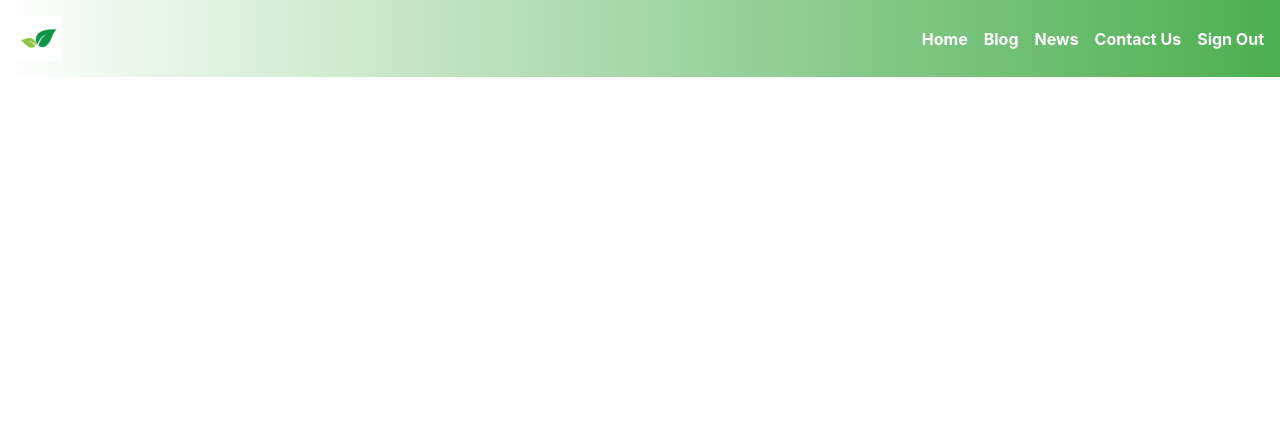
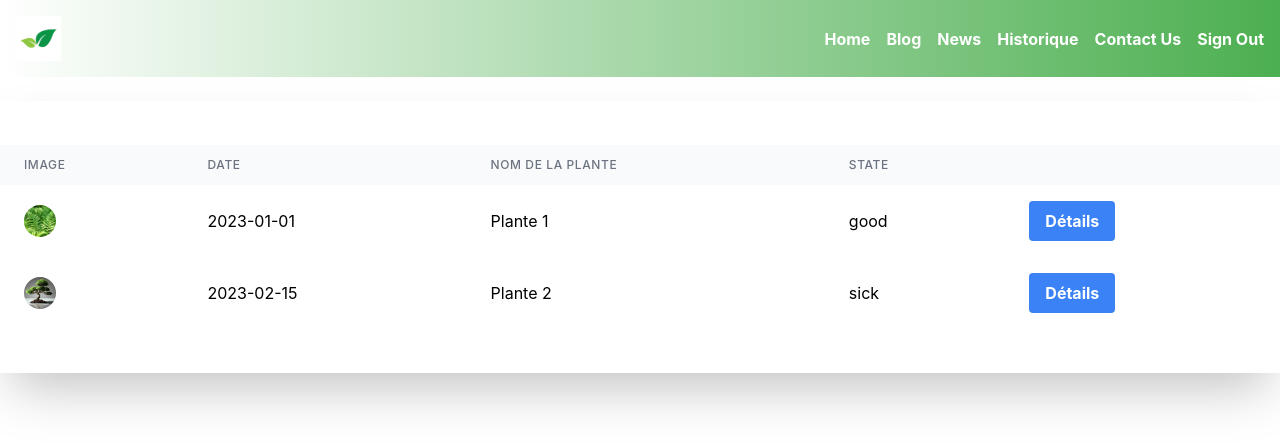
Before and after one commit to Nouhaed-daoui/PFS_AI, a React (Create React App) app: page /History in a window 1280 px wide. Shown: the top 446 px of the page. Built offline with nearby package versions, Linux system fonts and the light colour scheme.

Commit message:
Ajout du composant d'historique

```diff
--- a/src/App.js
+++ b/src/App.js
@@ -14,7 +14,7 @@ import { newsData } from './data/newsData';
 import GetDiagnostic from './components/GetDiagnostic';
 import Result from './components/Result';
 import ContactUsPage from './components/ContactUS';
-
+import History from './components/History';
 
 const App = () => {
 
@@ -42,6 +42,7 @@ const App = () => {
         <Route path="/result" element={<Result />} />
         <Route path="/contact" element={<ContactUsPage />} />
         <Route path="/news/post/:id" element={<NewsDetails newsData={newsData} />} />
+        <Route path="/History" element={<History />} />
       </Routes>
 
     </Router>
--- a/src/components/HeaderHome.js
+++ b/src/components/HeaderHome.js
@@ -58,6 +58,9 @@ const HeaderHome = () => {
         <Link to="/news" style={linkStyle}>
           News
         </Link>
+        <Link to="/History" style={linkStyle}>
+          Historique
+        </Link>
         <Link to="/Contact" style={linkStyle}>
           Contact Us
         </Link>
--- /dev/null
+++ b/src/components/History.js
@@ -0,0 +1,57 @@
+import React from 'react';
+
+
+import  '../styles/tailwind.css';
+
+import FersSain from '../images/fernssain.jpeg';
+
+import TulipomaniaSain from '../images/tulipomaniasain.jpeg';
+
+import BonsaiSain from '../images/bonsaisain.jpeg';
+
+
+
+
+
+const History = () => {
+  const historyData = [
+    { id: 1, imageUrl:FersSain , date: '2023-01-01', plantName: 'Plante 1',state:'good'},
+    { id: 2, imageUrl: BonsaiSain, date: '2023-02-15', plantName: 'Plante 2',state: 'sick'},
+  ];
+
+
+
+    return (
+
+      <div className="bg-white shadow-2xl overflow-hidden self-stretch relative flex min-h-[12px] w-full items-stretch mt-6 py-11 max-md:max-w-full">
+      <table className="min-w-full">
+        <thead>
+          <tr>
+            <th className="px-6 py-3 bg-gray-50 text-left text-xs leading-4 font-medium text-gray-500 uppercase tracking-wider">Image</th>
+            <th className="px-6 py-3 bg-gray-50 text-left text-xs leading-4 font-medium text-gray-500 uppercase tracking-wider">Date</th>
+            <th className="px-6 py-3 bg-gray-50 text-left text-xs leading-4 font-medium text-gray-500 uppercase tracking-wider">Nom de la plante</th>
+            <th className="px-6 py-3 bg-gray-50 text-left text-xs leading-4 font-medium text-gray-500 uppercase tracking-wider">State</th>
+            <th className="px-6 py-3 bg-gray-50"></th>
+          </tr>
+        </thead>
+        <tbody>
+          {historyData.map(item => (
+            <tr key={item.id}>
+              <td className="px-6 py-4 whitespace-no-wrap">
+                <img src={item.imageUrl} alt={`Image de ${item.plantName}`} className="h-8 w-8 object-cover rounded-full" />
+              </td>
+              <td className="px-6 py-4 whitespace-no-wrap">{item.date}</td>
+              <td className="px-6 py-4 whitespace-no-wrap">{item.plantName}</td>
+              <td className="px-6 py-4 whitespace-no-wrap">{item.state}</td>
+              <td className="px-6 py-4 whitespace-no-wrap">
+                <button className="bg-blue-500 hover:bg-blue-700 text-white font-bold py-2 px-4 rounded">Détails</button>
+              </td>
+            </tr>
+          ))}
+        </tbody>
+      </table>
+    </div>
+      );
+};
+
+export default History
```
